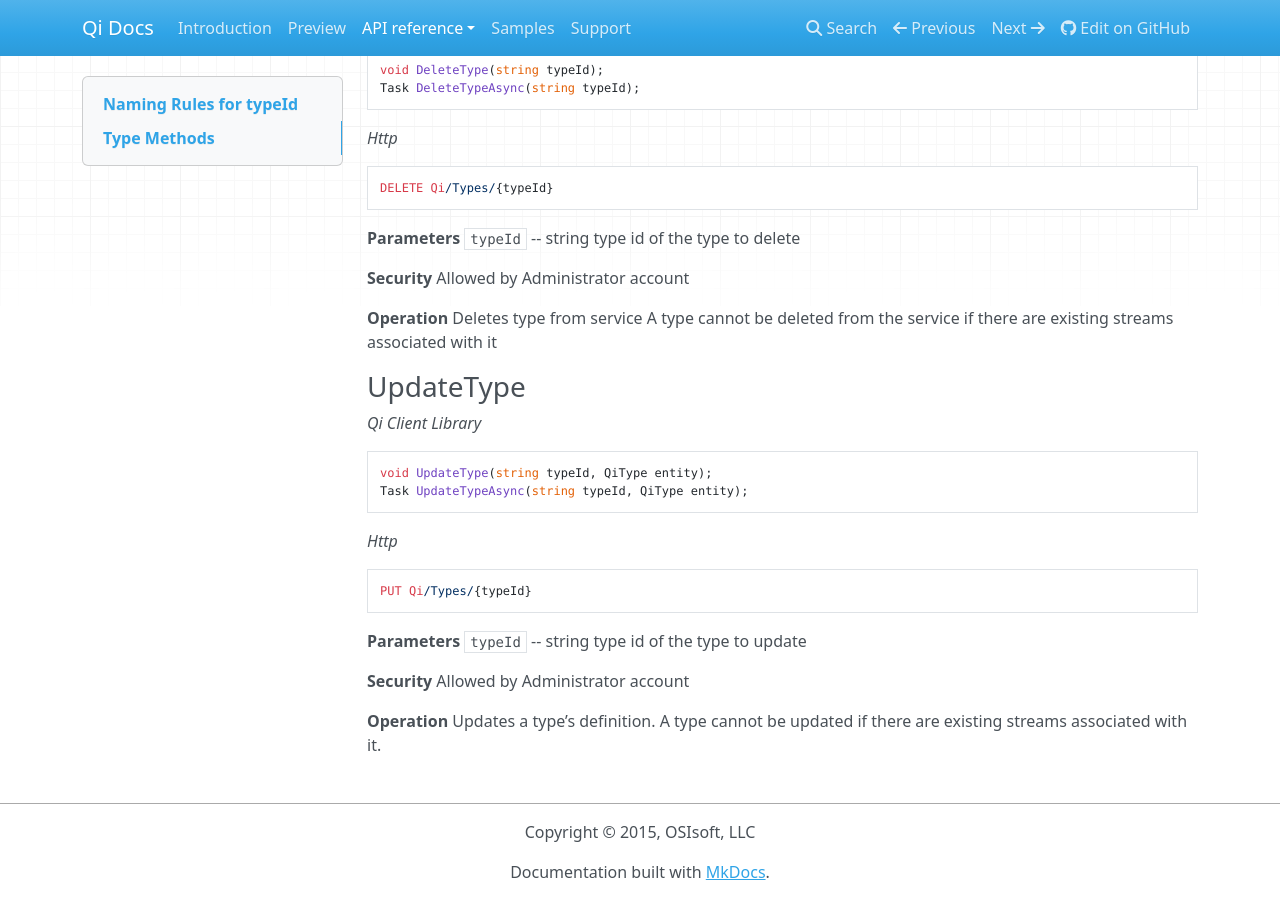
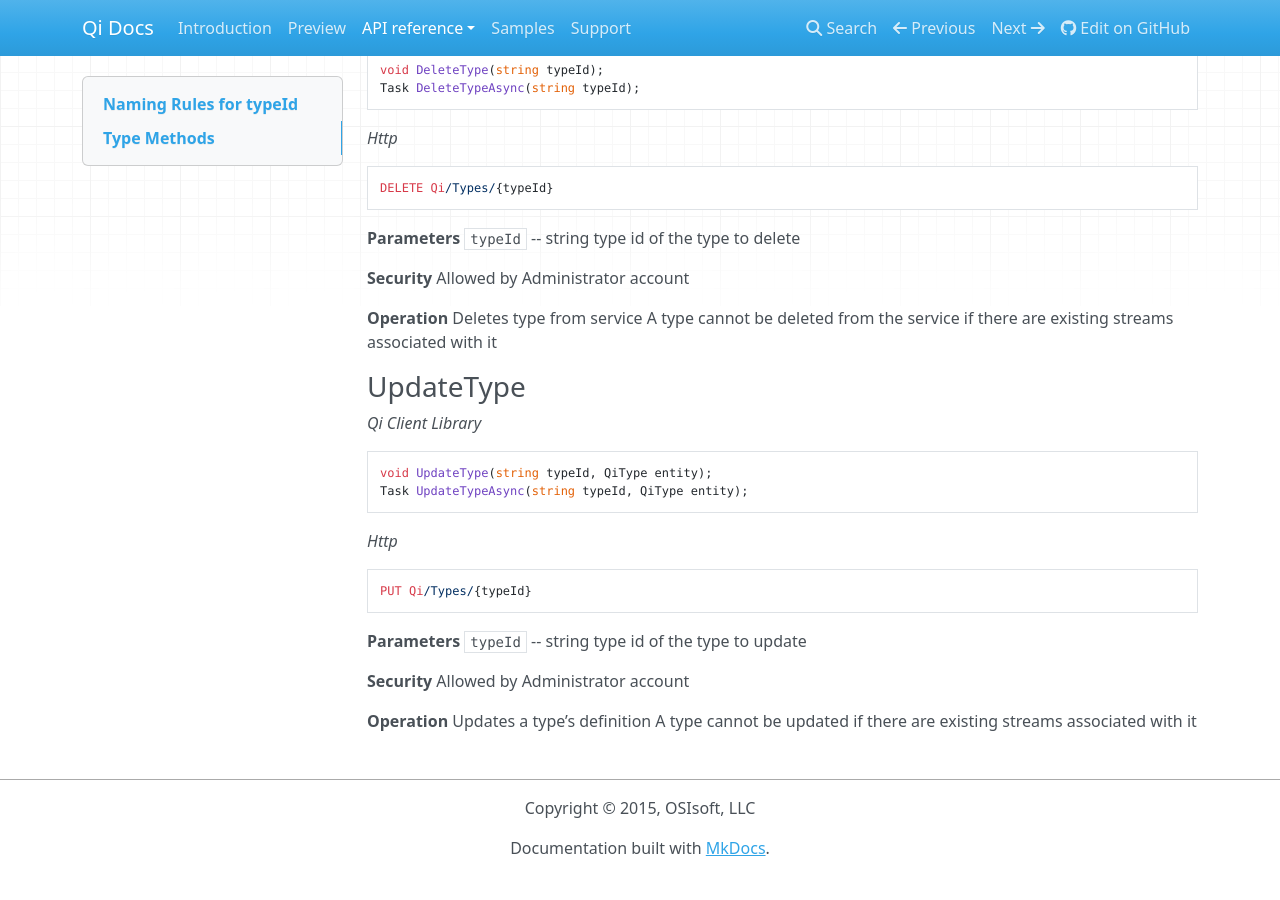
Before and after one commit to ssuryanarayanan/Qi-Docs, an MkDocs documentation site: the page built from docs/QiTypes.md, in a window 1280 px wide and 900 px high, scrolled down 2089 px. Built offline with MkDocs 1.6.1, drawn with Linux system fonts in a browser that asks for light colours; nearby versions of some CDN libraries; old or Windows-style settings are respelled for this version of MkDocs; after the commit the page ends 2965 px from its top, so only the background shows below that.

```diff
--- a/docs/QiTypes.md
+++ b/docs/QiTypes.md
@@ -137,5 +137,5 @@ PUT Qi/Types/{typeId}
 Allowed by Administrator account
 
 **Operation**
-Updates a type’s definition.
-A type cannot be updated if there are existing streams associated with it.
+Updates a type’s definition
+A type cannot be updated if there are existing streams associated with it
```
